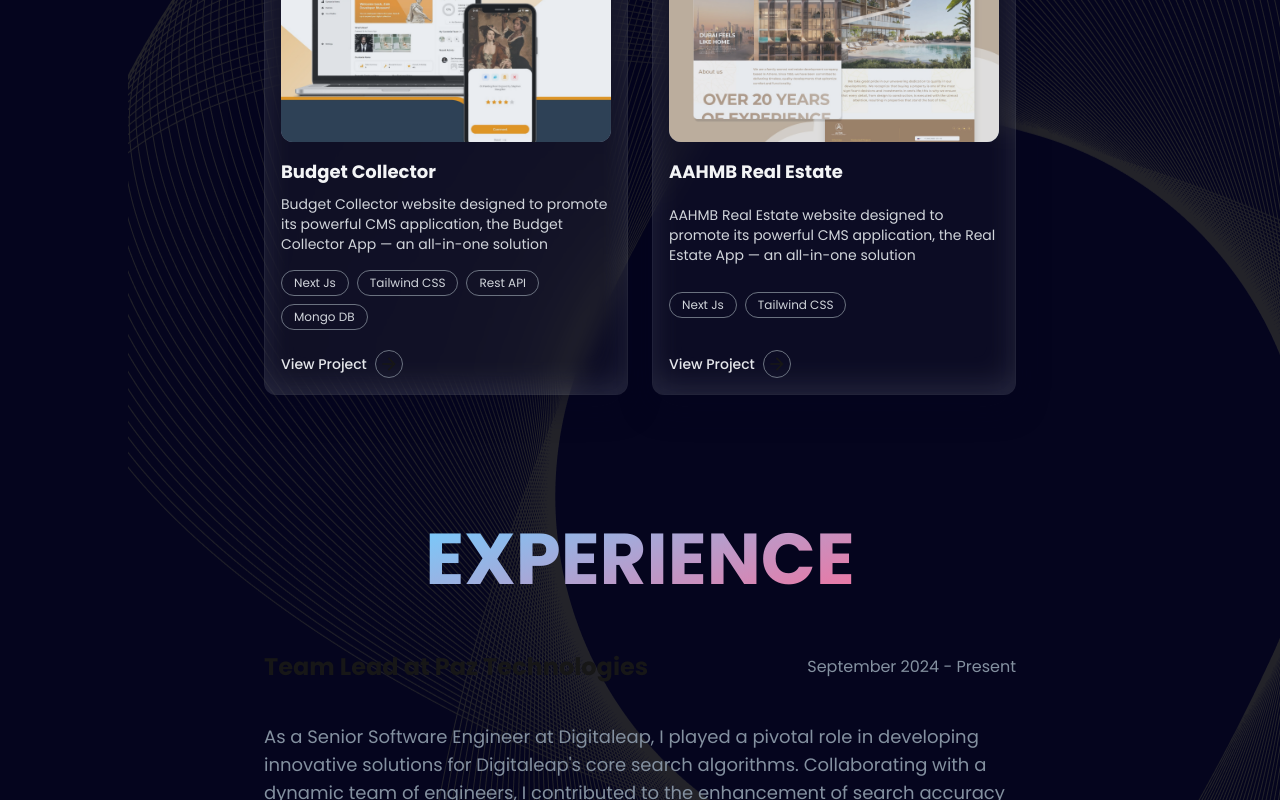
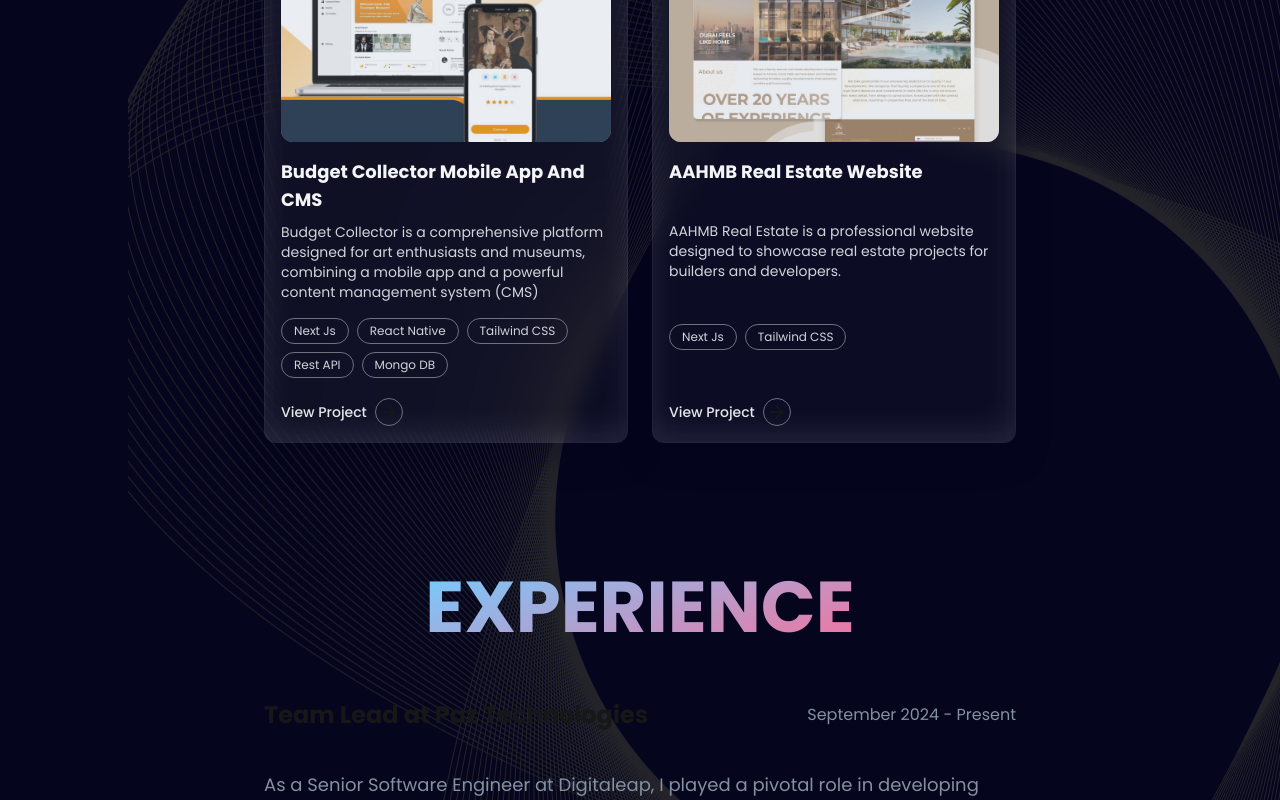
Before and after one commit to ZaynSaleem/developer-portfolio, a Next.js app: page / in a window 1280 px wide. Shown: the part 1961-2761 px from the top of the page. Built offline with nearby package versions, Linux system fonts and the light colour scheme.

Commit message:
New Assets Added for Graphinox and oto

```diff
--- a/src/app/components/projects/project.jsx
+++ b/src/app/components/projects/project.jsx
@@ -17,8 +17,9 @@ const Projects = () => {
         "OTO Work is a professional blog website designed to promote its powerful CMS application, the OTO App — an all-in-one solution for managing automated proposals, contracts, and invoices. The platform showcases key features like easy client management, time tracking, and expense management, offering businesses a seamless way to streamline their workflow. The website was built using React.js for a fast, responsive, and dynamic user experience, while Tailwind CSS ensured a modern, clean, and fully responsive design. I collaborated closely with the client to translate their vision into a stunning design, starting with detailed Figma prototypes and delivering a highly optimized and functional final product. This project not only highlights the OTO App's features but also serves as a hub for valuable content, driving user engagement and interest in the CMS",
       thumbnailImage: "/assets/projects/otoBlog.jpeg",
       images: [
-        "/assets/projects/otoBlog.jpeg",
-        "/assets/projects/otoWorkFullWebsite.jpeg",
+        "/assets/projects/otoWorkHeroSection.png",
+        "/assets/projects/otoWorkManageSection.png",
+        "/assets/projects/otoWorkLastSection.png",
       ],
       technologies: ["React Js", "Tailwind CSS", "Strapi"],
     },
@@ -29,19 +30,29 @@ const Projects = () => {
       description:
         "Graphinox is a creative design agency that offers top-notch services such as logo design, animations, and branding solutions. The client’s primary goal was to establish a professional, visually engaging online presence to showcase their services and attract potential clients. project Highlights: - Stunning Visuals - A clean, professional layout with eye-catching animations to reflect the agency’s creative expertise.- Responsive Design - The website is optimized for all devices, ensuring a smooth user experience on mobile, tablet, and desktop. - Service Showcase – Dedicated sections for their core offerings like Logo Design, Animations, UX/UI -Design, and Online Marketing. - Engaging UI/UX – Designed with a focus on user engagement and ease of navigation. - Speed & Performance – Leveraging Next.js for blazing-fast performance and seamless transitions.",
       thumbnailImage: "/assets/projects/graphinox.jpeg",
+      images: [
+        "/assets/projects/graphinox/graphinoxHeroSection.png",
+        "/assets/projects/graphinox/graphinoxProjectsSection.png",
+        "/assets/projects/graphinox/graphinoxMidSection.png",
+        "/assets/projects/graphinox/graphinoxLastSection.png",
+      ],
       technologies: ["Next Js", "Tailwind CSS"],
     },
     {
-      title: "Budget Collector",
+      title: "Budget Collector Mobile App and CMS",
       subheading:
-        "Budget Collector website designed to promote its powerful CMS application, the Budget Collector App — an all-in-one solution",
+        "Budget Collector is a comprehensive platform designed for art enthusiasts and museums, combining a mobile app and a powerful content management system (CMS)",
+      description:
+        "Budget Collector is a comprehensive platform designed for art enthusiasts and museums, combining a mobile app and a powerful content management system (CMS). The mobile app allows users to explore, showcase, and purchase art, while the CMS empowers museums to manage their collections, track statistics, and add new artwork seamlessly. Built with React Native for the mobile app and Next.js for the CMS, the platform delivers a sleek, user-friendly interface, enhanced by Tailwind CSS for responsive design and MongoDB for robust data management. The design, crafted in Figma, ensures a visually stunning and intuitive user experience.",
       thumbnailImage: "/assets/projects/budgetCollector.jpeg",
-      technologies: ["Next Js", "Tailwind CSS", "Rest API", "Mongo DB"],
+      technologies: ["Next Js", "React Native", "Tailwind CSS", "Rest API", "Mongo DB"],
     },
     {
-      title: "AAHMB Real Estate",
+      title: "AAHMB Real Estate Website",
       subheading:
-        "AAHMB Real Estate website designed to promote its powerful CMS application, the Real Estate App — an all-in-one solution",
+        "AAHMB Real Estate is a professional website designed to showcase real estate projects for builders and developers.",
+      description:
+        "AAHMB Real Estate is a professional website designed to showcase real estate projects for builders and developers. The client wanted a modern platform to highlight their past work and attract potential clients. To enhance the website's appeal, I incorporated custom animations that bring their portfolio to life.",
       thumbnailImage: "/assets/projects/aahmbRealEstate.jpeg",
       technologies: ["Next Js", "Tailwind CSS"],
     },
@@ -55,7 +66,7 @@ const Projects = () => {
   };
 
   return (
-    <div className="flex flex-col gap-8 container relative">
+    <div className="flex flex-col gap-8 container relative" id="projects">
       <Heading title={"PROJECTS"} />
 
       <div className="grid grid-cols-1 sm:grid-cols-2 gap-6">
```
